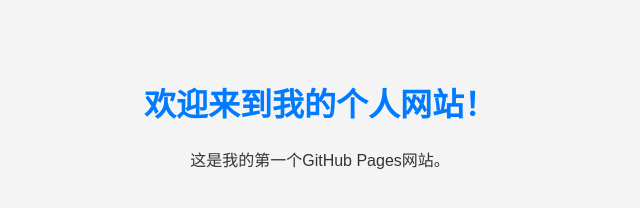
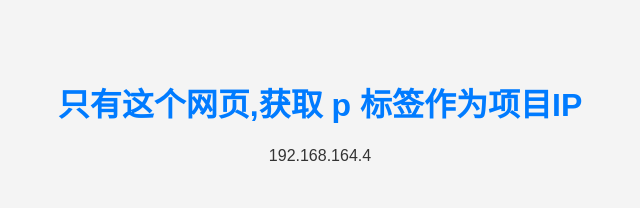
Before and after one commit to sukeroV/sukeroV.github.io, a plain HTML site: page index.html in a window 1280 px wide. Shown: the whole page, without its empty margins (320-960 px from the left). Drawn offline with Linux system fonts and the light colour scheme.

Commit message:
Update index.html

```diff
--- a/index.html
+++ b/index.html
@@ -18,7 +18,7 @@
     </style>
 </head>
 <body>
-    <h1>欢迎来到我的个人网站！</h1>
-    <p>这是我的第一个GitHub Pages网站。</p>
+    <h1>只有这个网页,获取 p 标签作为项目IP</h1>
+    <p>192.168.164.4</p>
 </body>
 </html>
```
